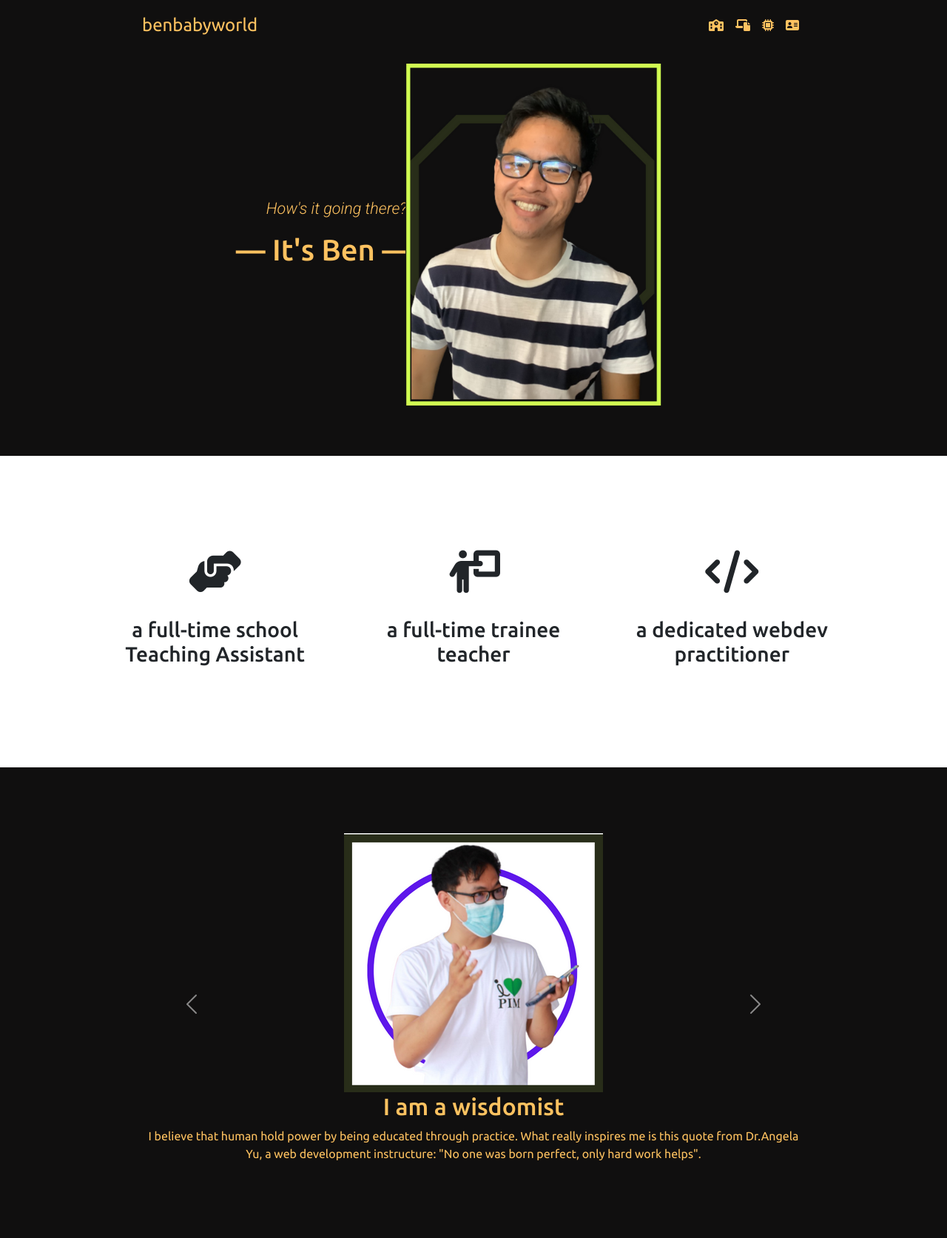
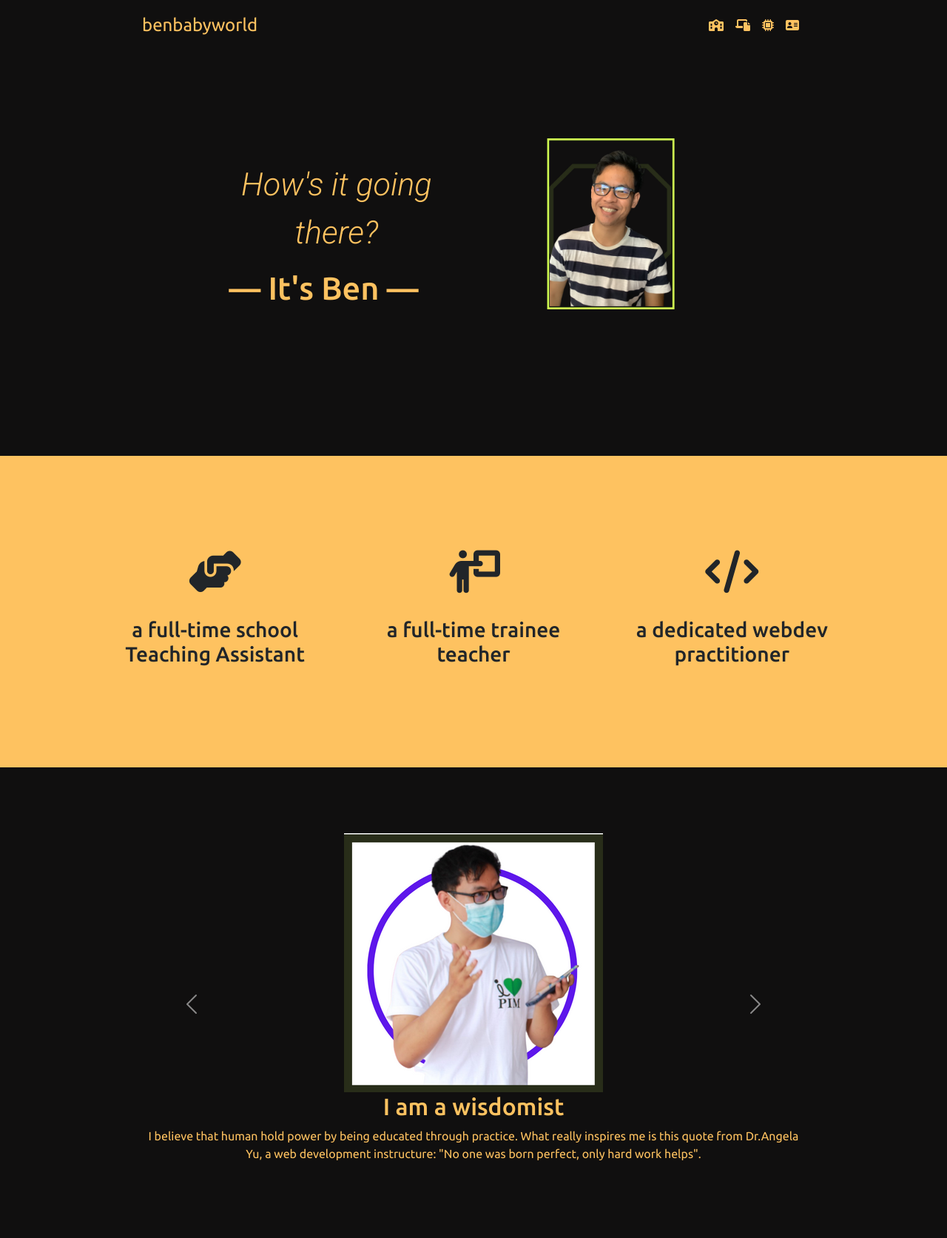
Before and after one commit to bnbby/benbabyworld, a plain HTML site: page index.html in a window 1280 px wide. Shown: the part 35-1708 px from the top of the page at 74% size. Drawn offline with nearby package versions, Linux system fonts and the light colour scheme; files that its build step writes are made by us from their sources; a web font is replaced by a local one.

Commit message:
Update styles.css

```diff
--- a/css/styles.css
+++ b/css/styles.css
@@ -30,12 +30,22 @@ color: #FEC260;
   text-align: center;
 }
 .profile-image {
-  position: relative;
-  bottom: 15%;
-  right: 30%;
+  width: 20%;
+  position: absolute;
+  right: 15rem;
 }
+
+@media (min-width: 1px) {
+  .profile-image {
+  position: static;
+  width: 50%;
+  transform: rotate(0);
+  margin-top: 2rem;
+}
+
 h1 {
   width: 90%;
+  font-size: 100%;
 }
 
 .description  {
@@ -45,8 +55,10 @@ h1 {
 
 #intro {
   width: 200% 0;
+  position: relative;
+  bottom: 3rem;
   padding-top: 15%;
-  font-size: 150%;
+  font-size: 300%;
 }
 
 .education {
@@ -54,7 +66,7 @@ h1 {
   background-color: #FEC260;
 }
 
-.roles {
+#roles {
   background-color: #FEC260;
 }
 
@@ -72,10 +84,13 @@ h3 {
 
 /* Experience Section */
 
-.experience {
+#experience {
   color: #100F0F;
   background-color: #FEC260;
   text-align: center;
+  padding: 3% 15%;
+  height: 600px;
+
 }
 
 div.gallery {
@@ -125,9 +140,9 @@ div.desc {
   clear: both;
 }
 
-.contact {
+#contact {
   padding: 3% 15% 2%;
 }
 .contact-item {
-  padding: 2rem auto;
+  padding: 1rem 0 1rem 0;
 }
```
